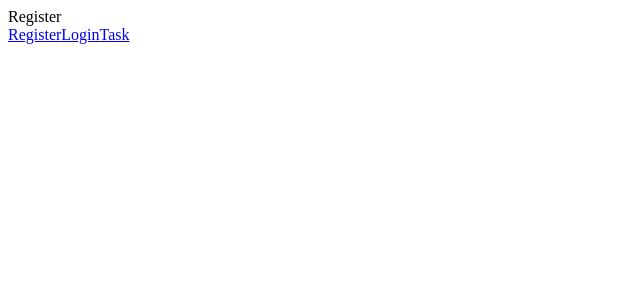
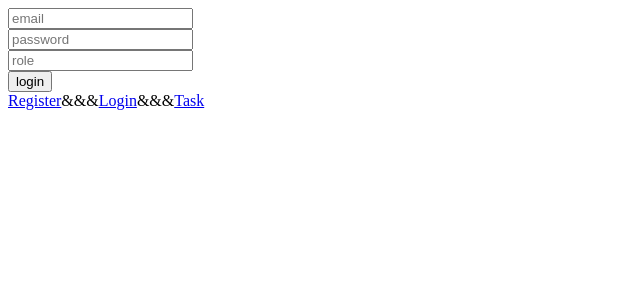
Before and after one commit to AliIbrahim5/W09D03, a React (Create React App) app in the folder my-app/: page /Register in a window 1280 px wide. Shown: the top 300 px of the page, without its empty margins (0-640 px from the left). Built offline with nearby package versions, Linux system fonts and the light colour scheme.

Commit message:
Register  is finsh

```diff
--- a/my-app/src/App.js
+++ b/my-app/src/App.js
@@ -12,7 +12,9 @@ function App() {
      <Route path="/task" element={<Task/>}/>
      </Routes>
      <Link to="/register" >Register</Link>
+     &&&
      <Link to="/login" >Login</Link>
+     {"&&&"}
      <Link to="/task" >Task</Link>
     </div>
 
--- a/my-app/src/components/Login/index.js
+++ b/my-app/src/components/Login/index.js
@@ -1,16 +1,17 @@
-import React from 'react';
-import { useState,useEffect } from 'react';
-import { useNavigate } from 'react-router';
+import React from "react";
+import { useState, useEffect } from "react";
+import { useNavigate } from "react-router";
 import axios from "axios";
 import Task from "../Task";
-import {useDispatch,useSelector} from "react-redux";
-import {login} from "../../reducers/login"
+import { useDispatch, useSelector } from "react-redux";
+import { login } from "../../reducers/login";
 const URL = "http://localhost:5000";
+// const URL = process.env.REACT_APP_URL
 // فانكسن لوقين  فيها كل العمليات والفانكشن الي وهي تعتبر الام لجميع مابداخلها
 const Login = () => {
-    const state = useSelector((state)=>{
+  const state = useSelector((state) => {
     return {
-            singnIn:state.singnIn
+      singnIn: state.singnIn,
     };
   });
   console.log(state);
@@ -18,45 +19,40 @@ const Login = () => {
   const dispatch = useDispatch();
 
   const navigate = useNavigate();
-    const [email, setEmail] =useState();
+  const [email, setEmail] = useState();
   const [password, setPassword] = useState();
-    const [tokenLocal,setTokenLocal] = useState();
-    const backTOreg = ()=>{
+  const [tokenLocal, setTokenLocal] = useState();
+  const backTOreg = () => {
     navigate("/Register");
   };
   // بداية فانكشن اللوقين ويتم جلبها من الباك اند لتسجيل الدخول
-    const logIn = async (vil)=>{
+  const logIn = async (vil) => {
     vil.preventDefault();
-
-        const  res = await axios.post(`${URL}/login`,{
-            email:email,
-            password:password,
+    // console.log(URL);
+    const res = await axios.post(`${URL}/login`, {
+      email: email,
+      password: password,
     });
 
-        const data ={
+    const data = {
       user: res.data.result,
-            token:res.data.result,
-
-        }
+      token: res.data.result,
+    };
     // console.log("data",data);
-        dispatch(login({data}));
-
+    dispatch(login({ data }));
 
     if (res) {
       // اللوكل الستورج تجيب لي ثلاث حاجات وضعتها وهي الرول والتوكين وايدي اليوزر
-            localStorage.setItem("role",res.data.result.role);
-            localStorage.setItem("token",res.data.token);
-            localStorage.setItem("id",res.data.result._id);
+      localStorage.setItem("role", res.data.result.role);
+      localStorage.setItem("token", res.data.token);
+      localStorage.setItem("id", res.data.result._id);
 
       const local = localStorage.getItem("token");
       setTokenLocal(local);
-
     }
-
-    } ;
+  };
 
   // نهاية فانكشن اللوقين
-
 
   return (
     <div>
@@ -68,15 +64,13 @@ const Login = () => {
           <h1>Login</h1>
           <form onSubmit={logIn}>
             <input
-              className="inputVal"
-              type="text"
+              type="email"
               name="email"
               placeholder="Email Address"
               onChange={(e) => setEmail(e.target.value)}
               required
             />
             <input
-              className="inputVal"
               type="password"
               name="password"
               placeholder="Password"
@@ -97,4 +91,4 @@ const Login = () => {
   );
 };
 
-export default Login
+export default Login;
--- a/my-app/src/components/Register/index.js
+++ b/my-app/src/components/Register/index.js
@@ -1,11 +1,62 @@
-import React from 'react'
+import { React, useState } from "react";
+import axios from "axios";
+const URL = "http://localhost:5000";
 
 const Register = () => {
-    return (
-        <div>
-           Register
-        </div>
-    )
-}
+  const [logemail, setLogemail] = useState();
+  const [logpassword, setLogpassword] = useState();
+  const [logrole, setLogrole] = useState();
+  // بداية فانكشن تسجيل يوزر جديد
+  const register = async (val) => {
+    const result = await axios.post(`${URL}/resgister`, {
+      email: logemail,
+      password: logpassword,
+      role: "61a5fa2d4812057febe9c138",
+    });
+    console.log(result);
+  };
 
-export default Register
+  return (
+    <section>
+      <div>
+        <form>
+          <div>
+            <input
+              type="email"
+              name="email"
+              placeholder="email"
+              onChange={(val) => {
+                // console.log(val.target.value);
+                setLogemail(val.target.value);
+              }}
+            />
+          </div>
+          <div>
+            <input
+              type="password"
+              name="password"
+              placeholder="password"
+              onChange={(val) => {
+                setLogpassword(val.target.value);
+              }}
+            />
+          </div>
+          <div>
+            <input
+              type="role"
+              name="role"
+              placeholder="role"
+              onChange={(val) => {
+                setLogrole(val.target.value);
+              }}
+            />
+          </div>
+        </form>
+
+        <button onClick={register}>login</button>
+      </div>
+    </section>
+  );
+};
+
+export default Register;
```
Lines whose indentation alone changed are shown as unchanged.
